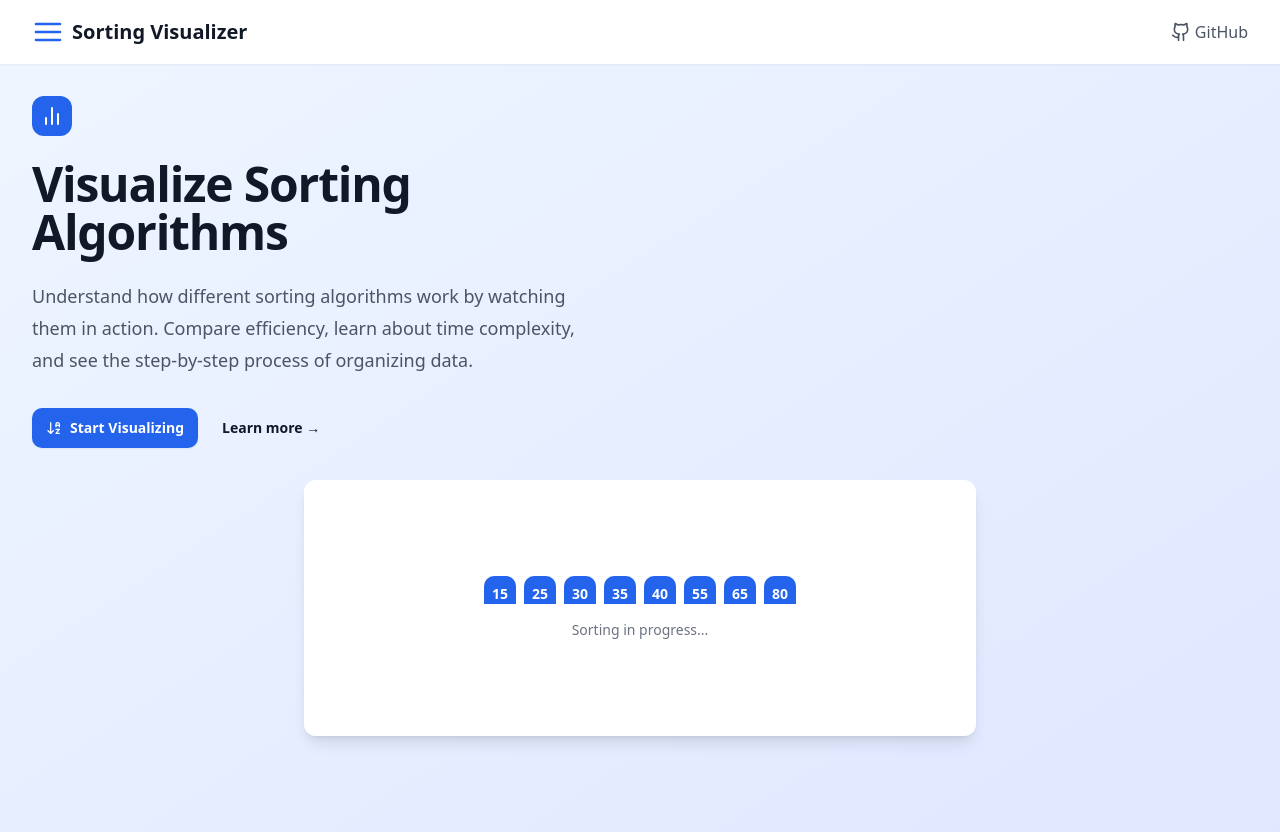
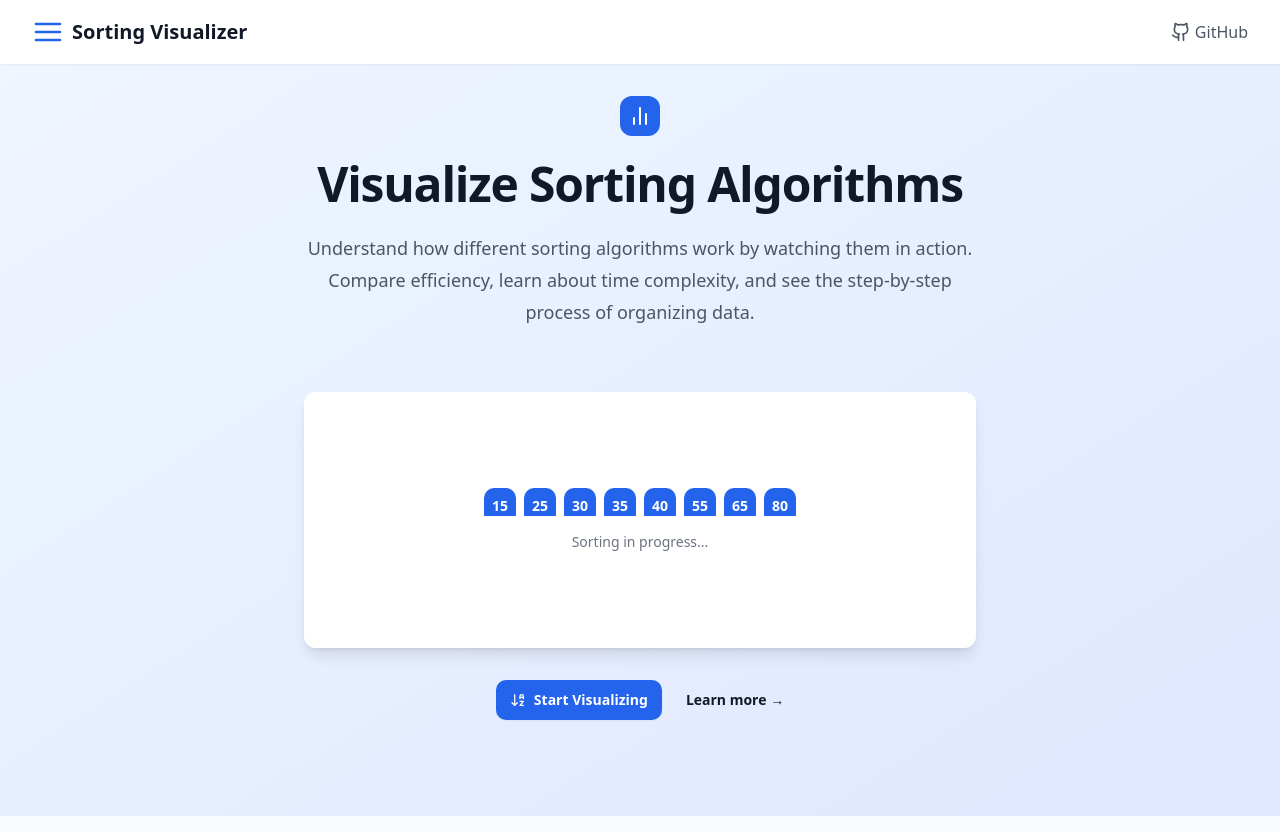
Before and after one commit to Palmistry2310/sortify-simulations, a React (Vite) app: page / in a window 1280 px wide. Built offline with nearby package versions, Linux system fonts and the light colour scheme.

Commit message:
Refactor Hero component layout
Reorder elements in the Hero component to prioritize text content, followed by the sorting animation, and then the call to action buttons. Center-align the text for improved visual appeal.

```diff
--- a/src/components/Hero.tsx
+++ b/src/components/Hero.tsx
@@ -67,8 +67,8 @@ const Hero: React.FC<HeroProps> = ({ onStart }) => {
     <div className="relative overflow-hidden bg-gradient-to-br from-blue-50 to-indigo-100 py-16 sm:py-24">
       <div className="relative">
         <div className="mx-auto max-w-7xl px-6 lg:px-8">
-          <div className="mx-auto max-w-2xl lg:mx-0 lg:max-w-xl">
-            <div className="flex">
+          <div className="mx-auto max-w-2xl text-center">
+            <div className="flex justify-center">
               <div className="flex h-10 w-10 items-center justify-center rounded-lg bg-primary">
                 <BarChart2 className="h-6 w-6 text-white" aria-hidden="true" />
               </div>
@@ -79,21 +79,9 @@ const Hero: React.FC<HeroProps> = ({ onStart }) => {
             <p className="mt-6 text-lg leading-8 text-gray-600">
               Understand how different sorting algorithms work by watching them in action. Compare efficiency, learn about time complexity, and see the step-by-step process of organizing data.
             </p>
-            <div className="mt-8 flex items-center gap-x-6">
-              <button
-                onClick={onStart}
-                className="rounded-md bg-primary px-3.5 py-2.5 text-sm font-semibold text-white shadow-sm hover:bg-primary/80 focus-visible:outline focus-visible:outline-2 focus-visible:outline-offset-2 focus-visible:outline-primary flex items-center"
-              >
-                <ArrowDownAZ className="mr-2 h-4 w-4" />
-                Start Visualizing
-              </button>
-              <a href="#learn-more" className="text-sm font-semibold leading-6 text-gray-900">
-                Learn more <span aria-hidden="true">→</span>
-              </a>
           </div>
-          </div>
-          <div className="mt-12 sm:mt-16 lg:mt-8">
-            <div className="mx-auto max-w-7xl px-6 lg:px-8">
+
+          <div className="mt-12 sm:mt-16">
             <div className="mx-auto max-w-2xl overflow-hidden rounded-xl shadow-lg">
               <div className="bg-white p-4 h-64 flex items-center justify-center">
                 <div className="text-center w-full">
@@ -120,6 +108,18 @@ const Hero: React.FC<HeroProps> = ({ onStart }) => {
               </div>
             </div>
           </div>
+
+          <div className="mt-8 flex items-center justify-center gap-x-6">
+            <button
+              onClick={onStart}
+              className="rounded-md bg-primary px-3.5 py-2.5 text-sm font-semibold text-white shadow-sm hover:bg-primary/80 focus-visible:outline focus-visible:outline-2 focus-visible:outline-offset-2 focus-visible:outline-primary flex items-center"
+            >
+              <ArrowDownAZ className="mr-2 h-4 w-4" />
+              Start Visualizing
+            </button>
+            <a href="#learn-more" className="text-sm font-semibold leading-6 text-gray-900">
+              Learn more <span aria-hidden="true">→</span>
+            </a>
           </div>
         </div>
       </div>
```
Lines whose indentation alone changed are shown as unchanged.
